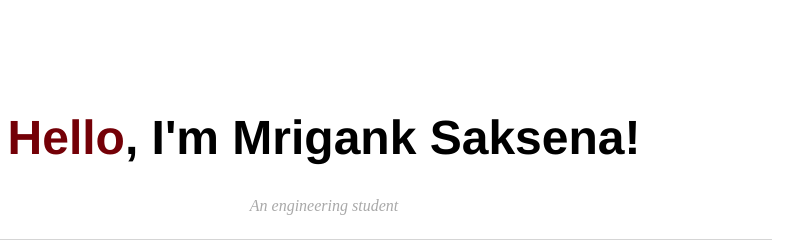
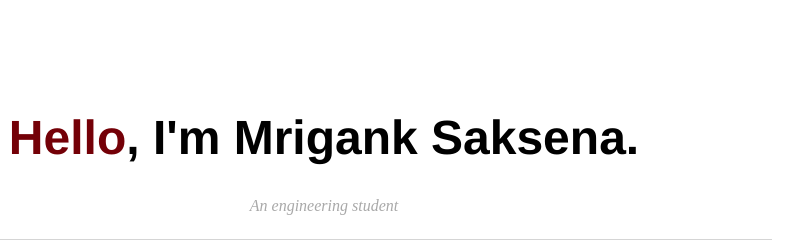
Before and after one commit to mriganksaksena/mriganksaksena.github.io, a plain HTML site: page index.html in a window 1280 px wide. Shown: the part 136-386 px from the top of the page, 316-1119 px from the left. Drawn offline with Linux system fonts and the light colour scheme.

Commit message:
Update index.html

```diff
--- a/index.html
+++ b/index.html
@@ -18,7 +18,7 @@
 		</nav>
 		<div class="container">
     		<div class="blurb">
-			<h1><center><font color="#740007">Hello</font>, I'm Mrigank Saksena!</center></h1>
+			<h1><center><font color="#740007">Hello</font>, I'm Mrigank Saksena.</center></h1>
 			<p><center><i><font color="darkgray">An engineering student</font></i></center></p>
     		</div><!-- /.blurb -->
 		</div><!-- /.container -->
```
